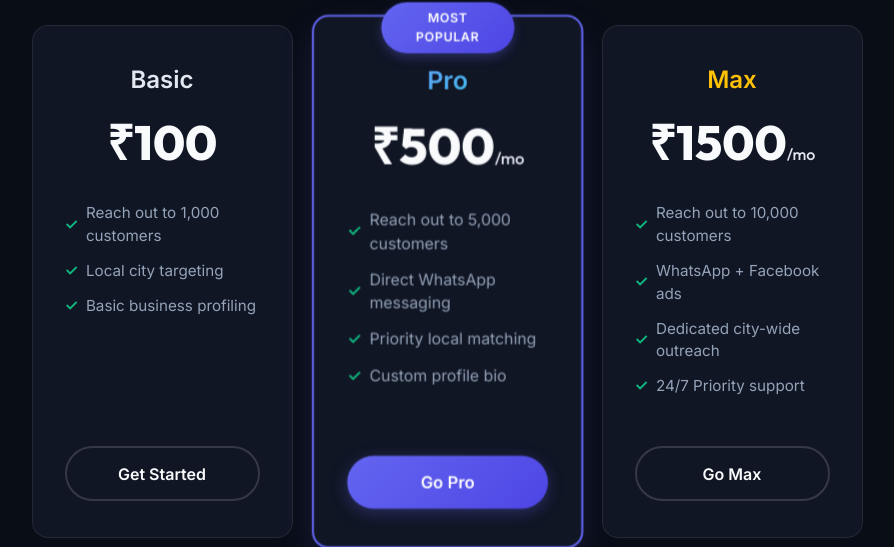
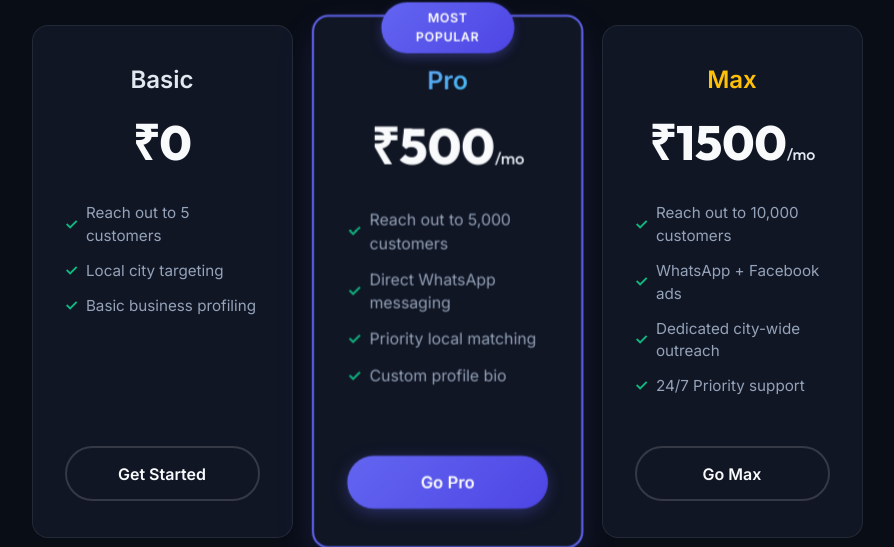
Before and after one commit to ingodwebelieve2817-art/Research, a Django app: page / in a window 1280 px wide. Shown: the part 1468-2015 px from the top of the page, without its empty margins (193-1087 px from the left). Run offline with Django 5.2, Linux system fonts and the light colour scheme; parts of the project's set-up code (start-up, migrations or seed data) failed here and were passed over.

Commit message:
Update home.html

```diff
--- a/templates/home.html
+++ b/templates/home.html
@@ -337,9 +337,9 @@
         <div class="glass-card">
           <div>
             <div class="fs-4 fw-bold text-muted mb-2">Basic</div>
-            <div class="price-text my-2">₹100</div>
+            <div class="price-text my-2">₹0</div>
             <ul class="feature-list">
-              <li>Reach out to 1,000 customers</li>
+              <li>Reach out to 5 customers</li>
               <li>Local city targeting</li>
               <li>Basic business profiling</li>
             </ul>
```
